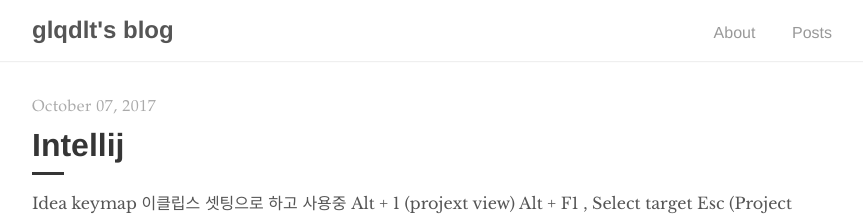
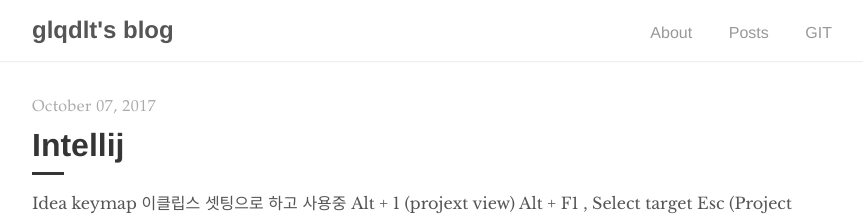
Before and after one commit to glqdlt/glqdlt.github.io, a Jekyll site: the page built from index.html, in a window 1280 px wide. Shown: the top 216 px of the page, without its empty margins (208-1071 px from the left). Built offline with Jekyll 4.4.1, drawn with Linux system fonts in a browser that asks for light colours; the list of posts is cut into pages by our own code.

Commit message:
Git menu ass

```diff
--- a/_layouts/default.html
+++ b/_layouts/default.html
@@ -12,6 +12,7 @@
         <ul>
           <li><a href="{{ '/about' | prepend: site.url }}">About</a></li>
           <li><a href="{{ site.baseurl }}/">Posts</a></li>
+          <li><a href="https://github.com/glqdlt">GIT</a></li>
         </ul>
     </div>
   </nav>
```
